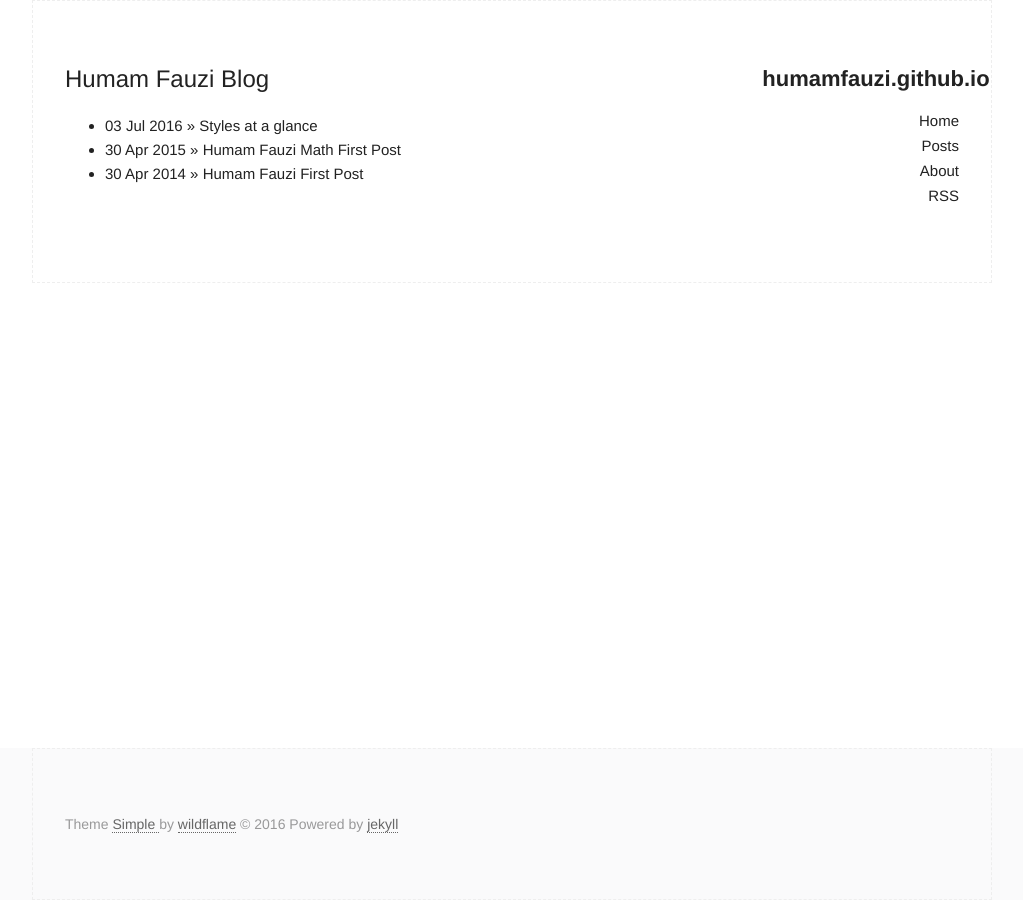
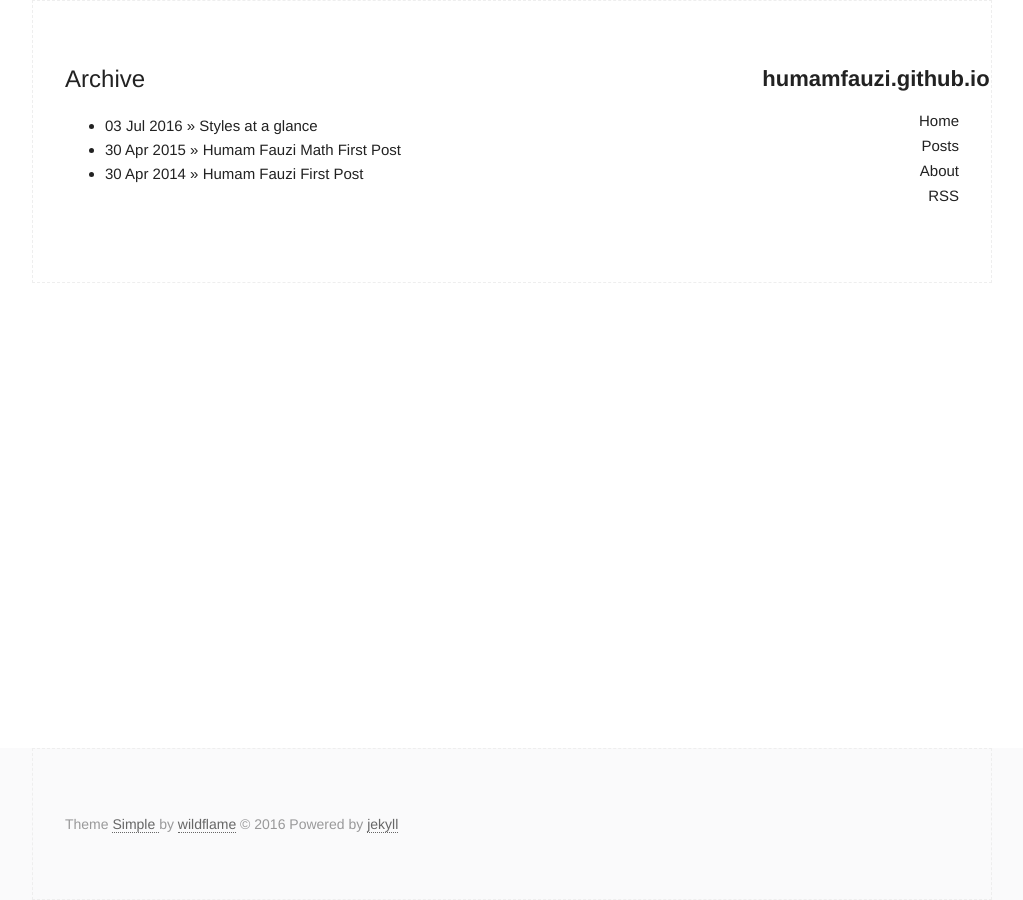
Before and after one commit to humamfauzi/humamfauzi.github.io, a Jekyll site: the page built from archive/index.html, in a window 1280 px wide. Shown: the whole page, without its empty margins (128-1151 px from the left). Built offline with Jekyll 4.4.1, drawn with Linux system fonts in a browser that asks for light colours.

Commit message:
from blog to archive

```diff
--- a/_includes/author.html
+++ b/_includes/author.html
@@ -1,9 +1,8 @@
 <section class="author">
-  <div class="authorimage box" style="background: url({{site.baseurl}}/assets/img/Taffy.jpg)"></div>
   <div class="authorinfo box">
-    <p>Author | David Lin</p>
+    <p>Author | Humam Fauzi</p>
     <p class="bio">
-      Currently a Ph.D. student in Singapore University of Technology and Design in the area of Human-Computer Interaction(HCI).
+    	Software Engineer. Likes to calculate random things.
     </p>
   </div>
 </section>
--- a/blog/index.html
+++ b/archive/index.html
@@ -1,6 +1,6 @@
 ---
 layout: default
-title: Humam Fauzi Blog
+title: Archive
 ---
 	<h1>{{ page.title }}</h1>
 	<ul class="posts">
```
